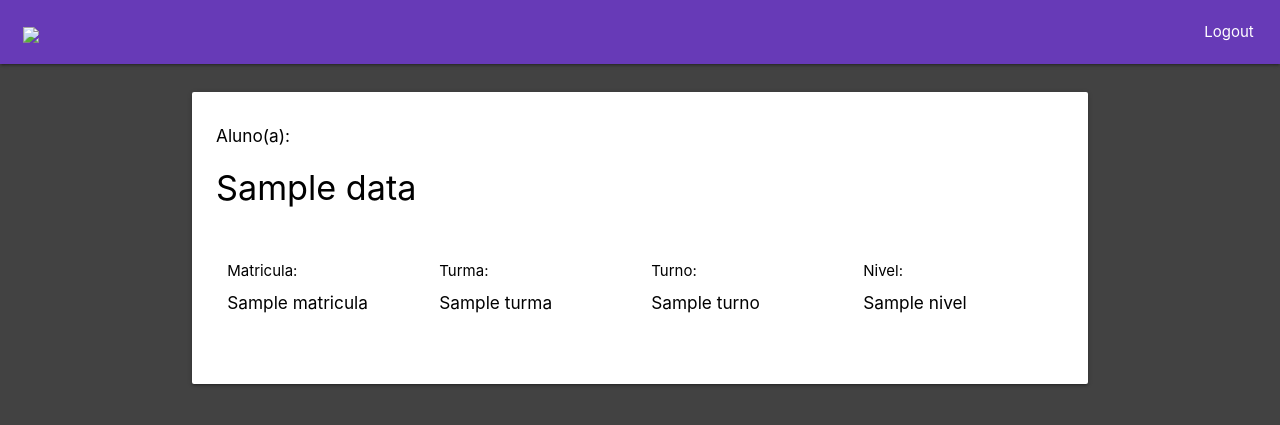
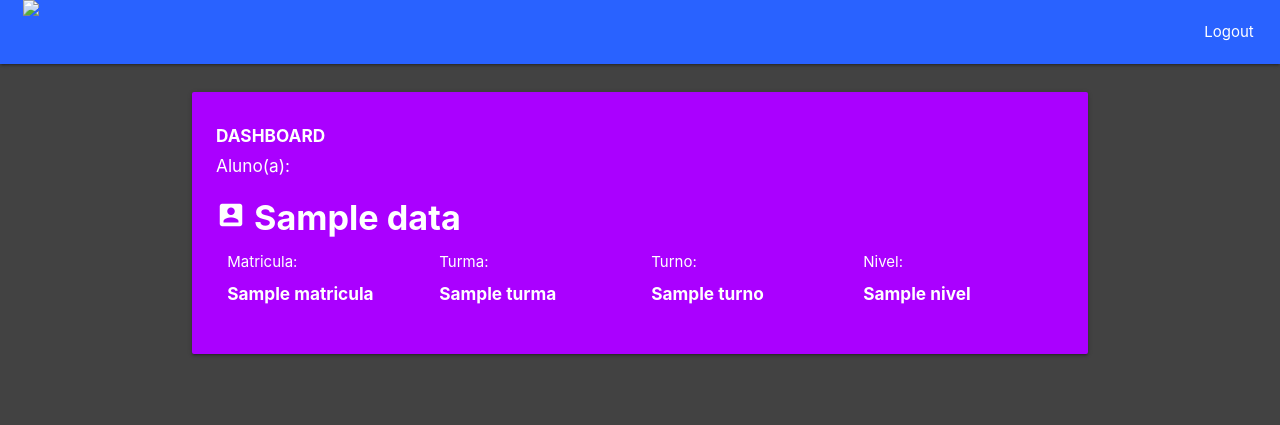
Before and after one commit to silvercent011/Meridian_WEB, a Flask app: template src/aluno/templates/aluno_info.html in a window 1280 px wide. Shown: the top 425 px of the page. Run offline with Flask 2, Linux system fonts and the light colour scheme; the template is opened without the code that fills it: most values are stand-ins (such as "Sample title", 1, 10 or a date in 2020).

Commit message:
Alterações na tela inicial

```diff
--- a/config.py
+++ b/config.py
@@ -8,6 +8,7 @@ class Settings:
     MD5_KEY = getenv('MD5_KEY')
     SCR_KEY = getenv('SCR_KEY')
     LOGO_LINK = getenv('LOGO_LINK')
+    SCH_NAME = getenv('SCH_NAME')
     PORT = getenv('PORT')
 
 
--- a/src/aluno/aluno.py
+++ b/src/aluno/aluno.py
@@ -8,6 +8,8 @@ from src.utils.user_loader import aluno_loader
 
 from src.aluno.utils.formAluno import AlunoForm
 from src.aluno.utils.modelAluno import Aluno
+
+from unidecode import unidecode
 
 aluno_bp = Blueprint('aluno_bp', __name__,
                      template_folder='./templates', static_folder='./static', url_prefix='/aluno')
--- a/src/aluno/templates/aluno.html
+++ b/src/aluno/templates/aluno.html
@@ -42,8 +42,12 @@
                                     <button class="deep-purple col s12 m12 l12 btn-large waves-effect waves-light"
                                         type="submit" name="action">Entrar
                                     </button>
+                                    <div class="row"></div>
                                 </div>
                             </form>
+                            <button class="col s12 m12 l12 btn-flat waves-effect waves-light disabled" type="admin"
+                                name="admin">Sou professor
+                            </button>
                         </div>
                     </div>
                     {% include 'infoapp.html' %}
@@ -57,7 +61,7 @@
                 <blockquote>
                     A microplataforma ainda encontra-se em desenvolvimento, erros podem ocorrer durante a navegação.
                     Estamos
-                    trabalhando o mais rápido o possível para corrigir todos os problemas e eventuais falhas.
+                    trabalhando para corrigir todos os problemas e eventuais falhas.
                 </blockquote>
             </div>
         </div>
--- a/src/aluno/templates/aluno_info.html
+++ b/src/aluno/templates/aluno_info.html
@@ -9,31 +9,28 @@
 
 <div class="container">
     <div class="row">
-        <div class="card col s12 m12 l12 hoverable">
-            <div class="card-content left-align black-text">
+        <div class="card col s12 m12 l12 hoverable purple accent-4">
+            <div class="card-content left-align white-text">
                 <div class="row">
+                    <h6><b>DASHBOARD</b></h6>
                     <h6>Aluno(a):</h6>
-                    <h4>{{data['nome']}}</h4>
-                    <div class="row"></div>
-                    <div class="row"></div>
+                    <h4><i class="small material-icons">account_box</i><b> {{data['nome']}}</b></h4>
                     <div class="col s3 m3 l3">
                         <p>Matricula:</p>
-                        <h6>{{data['matricula']}}</h6>
+                        <h6><b>{{data['matricula']}}</b></h6>
                     </div>
                     <div class="col s3 m3 l3">
                         <p>Turma:</p>
-                        <h6>{{data['turma']}}</h6>
+                        <h6><b>{{data['turma']}}</b></h6>
                     </div>
                     <div class="col s3 m3 l3">
                         <p>Turno:</p>
-                        <h6>{{data['turno']}}</h6>
+                        <h6><b>{{data['turno']}}</b></h6>
                     </div>
                     <div class="col s3 m3 l3">
                         <p>Nivel:</p>
-                        <h6>{{data['nivel']}}</h6>
+                        <h6><b>{{data['nivel']}}</b></h6>
                     </div>
-                </div>
-                <div class="row">
                 </div>
             </div>
         </div>
--- a/src/aluno/templates/nav.html
+++ b/src/aluno/templates/nav.html
@@ -5,11 +5,11 @@
 
 <body>
     <div class="row">
-        <nav class="deep-purple">
+        <nav class="blue accent-4">
             <div class="nav-wrapper col s12 m12 l12 xl12">
                 <a href="#" class="brand-logo left">
-                    <div class="col responsive-img">
-                        <img src="{{link}}" height="50px">
+                    <div class="col responsive-img valign-wrapper">
+                        <img src="{{link}}" height="60px">
                     </div>
                 </a>
                 <ul id="nav-mobile" class="right">
```
